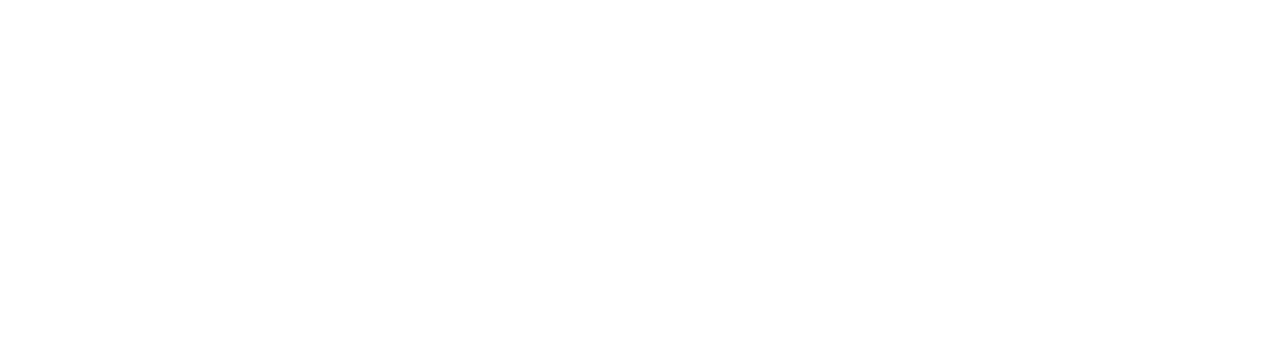
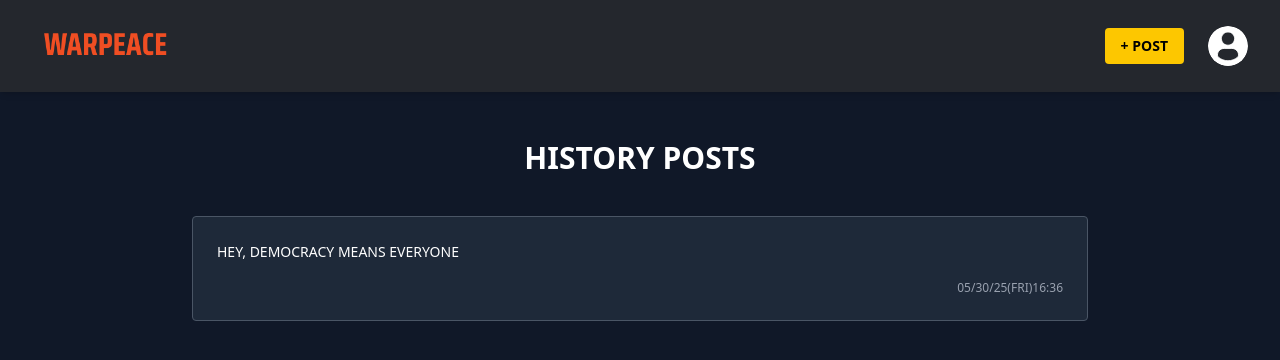
Before and after one commit to CSC105-2024/csc105-Hackathon-G06-WarPeace, a React (Vite) app in the folder frontend/: page /myProfile in a window 1280 px wide. Before the commit this address had no page. Shown: the top 360 px of the page. Built offline with nearby package versions, Linux system fonts and the light colour scheme.

Commit message:
พพำพดพ

```diff
--- a/frontend/src/App.jsx
+++ b/frontend/src/App.jsx
@@ -8,6 +8,7 @@
 import RegisterTest from "./pages/register_test"
 import AddPost from "./pages/addPost"
 import Test from "./pages/test"
+import MyProfile from './pages/Myprofile';
 function App() {
   return (
     <BrowserRouter>
@@ -20,6 +21,8 @@
         <Route path="/signUpTest" element={<RegisterTest />} />
         <Route path="/addPost" element={<AddPost/>}/>
         <Route path="/test" element={<Test/>}/>
+
+        <Route path="/myProfile" element={<MyProfile />} />
       </Routes>
     </BrowserRouter>
   )
--- /dev/null
+++ b/frontend/src/pages/Myprofile.jsx
@@ -0,0 +1,22 @@
+import React from 'react';
+import Navbar from '../components/Navbar';
+
+const Myprofile = () => {
+  return (
+    <>
+      <Navbar />
+      <div className="bg-gray-900 min-h-screen text-white px-8 py-12">
+        <h1 className="text-3xl font-bold text-center mb-10">HISTORY POSTS</h1>
+
+        <div className="max-w-4xl mx-auto bg-gray-800 p-6 rounded border border-gray-600">
+          <p className="text-sm leading-relaxed">
+            HEY, DEMOCRACY MEANS EVERYONE
+          </p>
+          <p className="text-right text-xs text-gray-400 mt-4">05/30/25(FRI)16:36</p>
+        </div>
+      </div>
+    </>
+  );
+};
+
+export default Myprofile;
```
